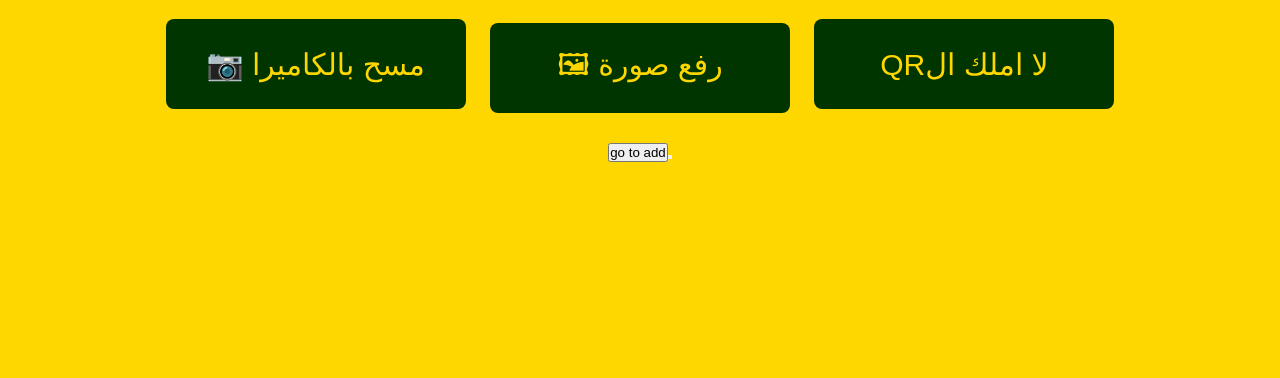
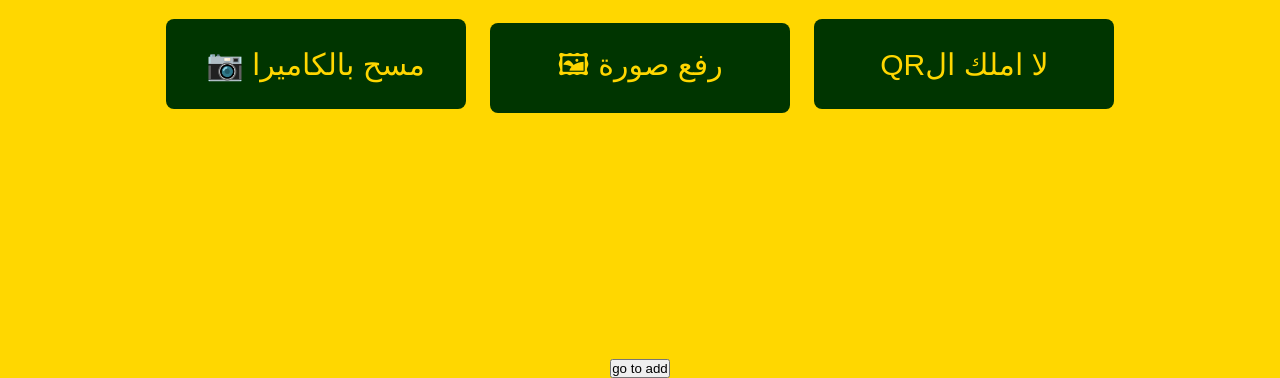
Before and after one commit to diaaabdelhady22/badr-try, a plain HTML site: page index.html in a window 1280 px wide. Shown: the part 460-838 px from the top of the page. Before the commit the page ends 800 px from the top, so only its background shows below. Drawn offline with Linux system fonts and the light colour scheme.

Commit message:
Update index.html

```diff
--- a/index.html
+++ b/index.html
@@ -117,8 +117,8 @@
   <input type="file" id="file-input" accept="image/*" onchange="handleFile(event)">
 
   <div id="reader"></div>
-  <div class="result" id="result"></div>
-  <a href="add-student.html"><button>go to add<button></button></button></a>
+  <div class="result" id="result"></div><br><br><br><br><br><br><br><br><br><br><br><br>
+  <a href="add-student.html"><button>go to add</button></a>
 
   <center><script>
     function startCameraScan() {
```
